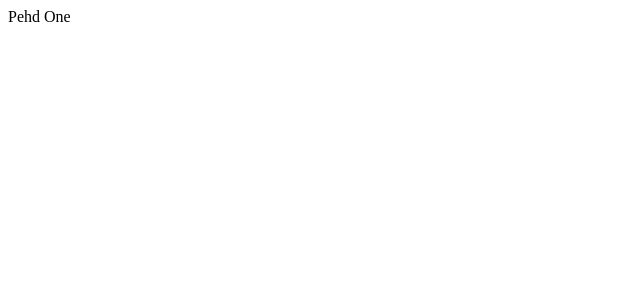
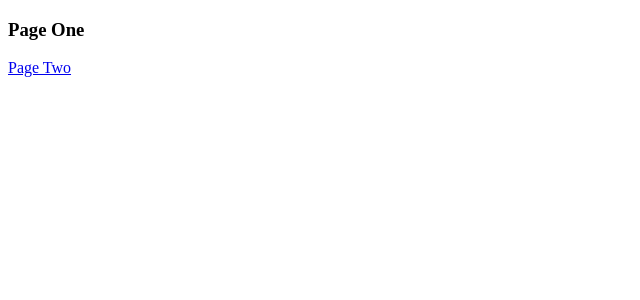
Before and after one commit to NemanjaMandic/streaming, a React (Create React App) app: page / in a window 1280 px wide. Shown: the top 300 px of the page, without its empty margins (0-640 px from the left). Built offline with nearby package versions, Linux system fonts and the light colour scheme.

Commit message:
added router

```diff
--- a/src/App.js
+++ b/src/App.js
@@ -1,15 +1,18 @@
 import React, { Component } from 'react';
-import {BrowserRouter, Route} from 'react-router-dom';
+import {BrowserRouter, Route, Link} from 'react-router-dom';
 
 const PageOne = () => {
-  return <div>Pehd One</div>
+  return <div>
+    <h3>Page One</h3>
+    <Link to="/page-two">Page Two</Link>
+  </div>
 }
 
 const PageTwo = () => {
   return (
   <div>
-    <p>Pejdz Two</p>
-    <button>Click Me!</button>
+    <h3>Page Two</h3>
+    <Link to="/">Page One</Link>
   </div>
   );
 }
```
